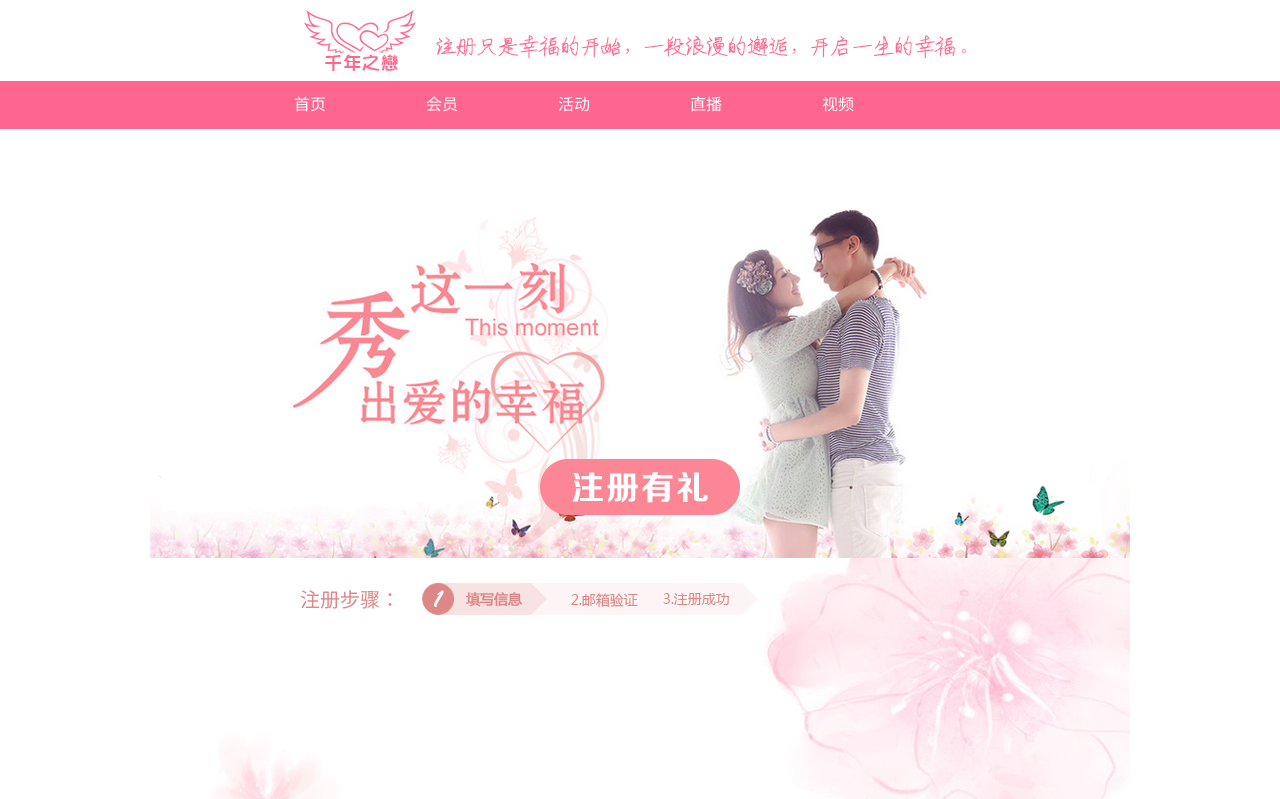
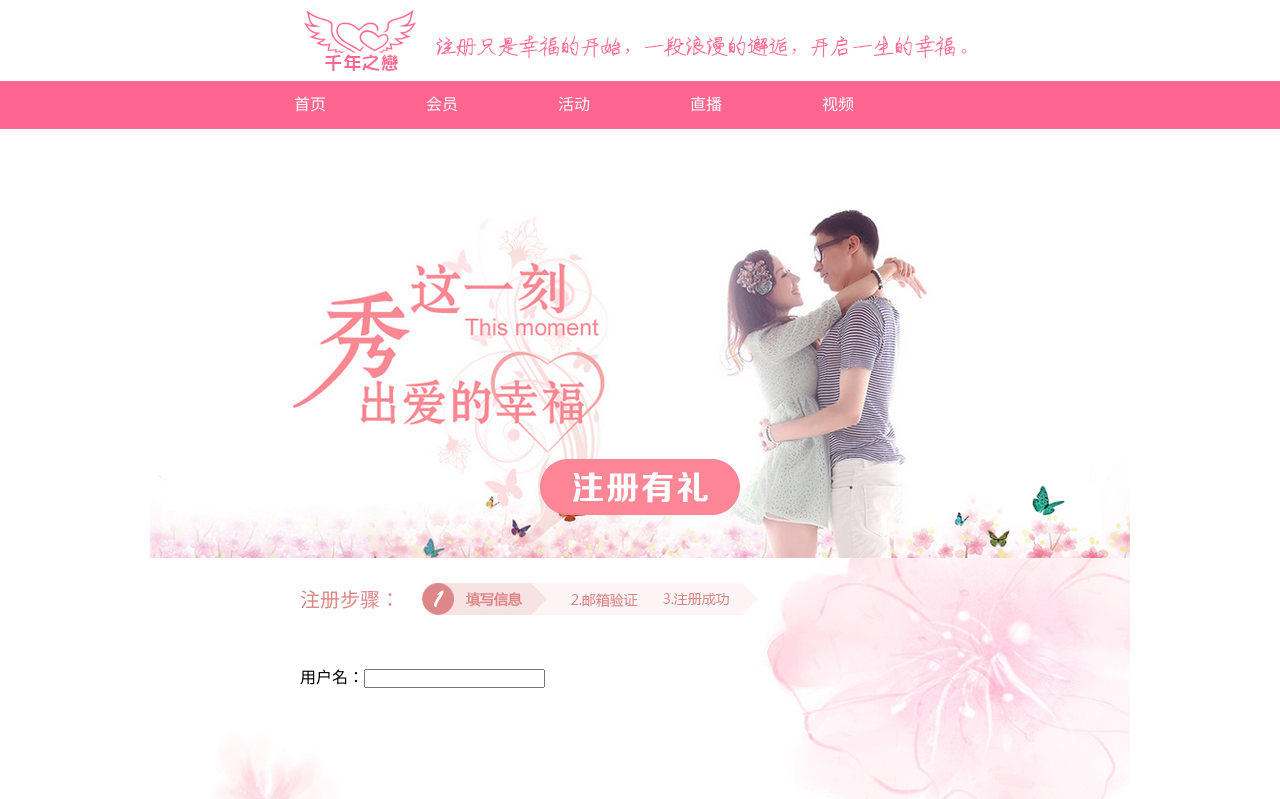
Before and after one commit to 550645679/HTMLCourse, a plain HTML site: page Love/index.html in a window 1280 px wide. Shown: the top 799 px of the page. Drawn offline with Linux system fonts and the light colour scheme.

Commit message:
A1#005
Fix0

```diff
--- a/Love/index.html
+++ b/Love/index.html
@@ -28,7 +28,7 @@
     <div id="content">
         <h2>注册步骤：</h2>
         <form action="#" method="post">
-
+            用户名：<input type="text">
         </form>
     </div>
     <div id="footer">
```
